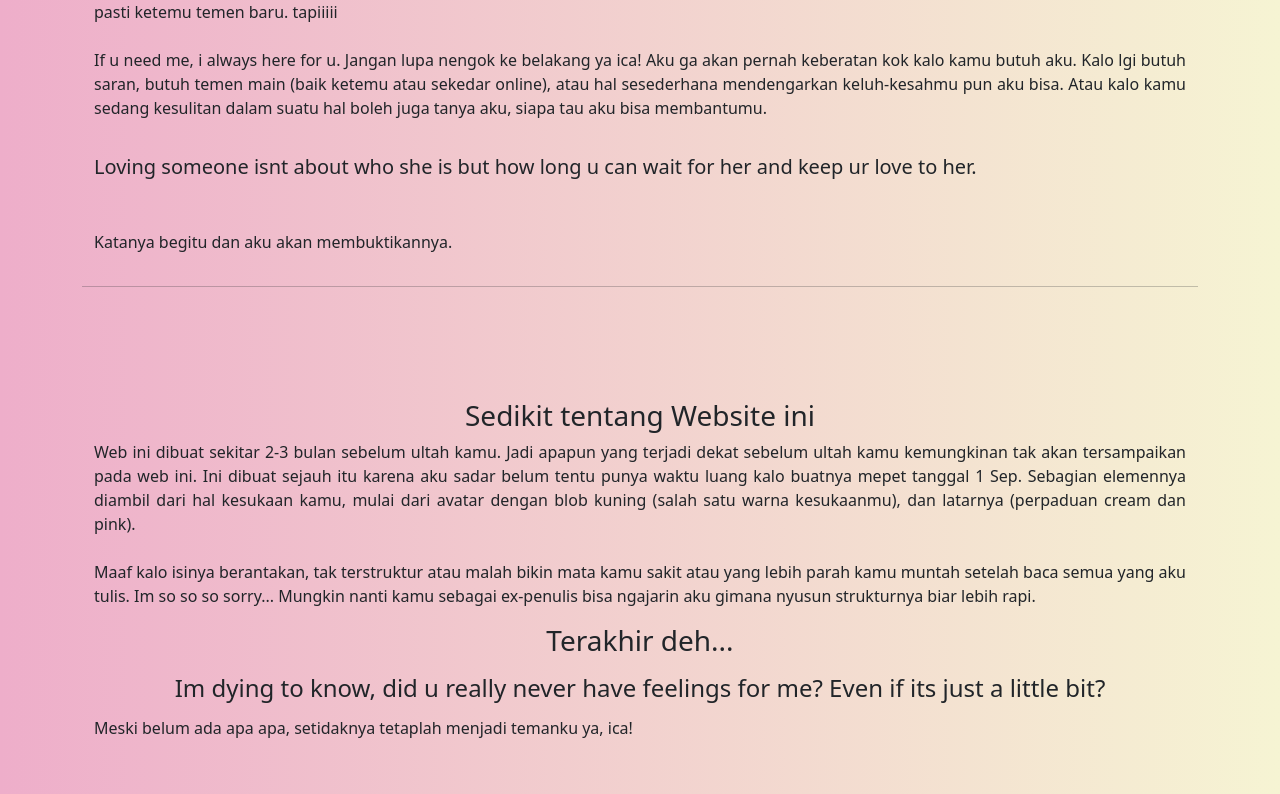
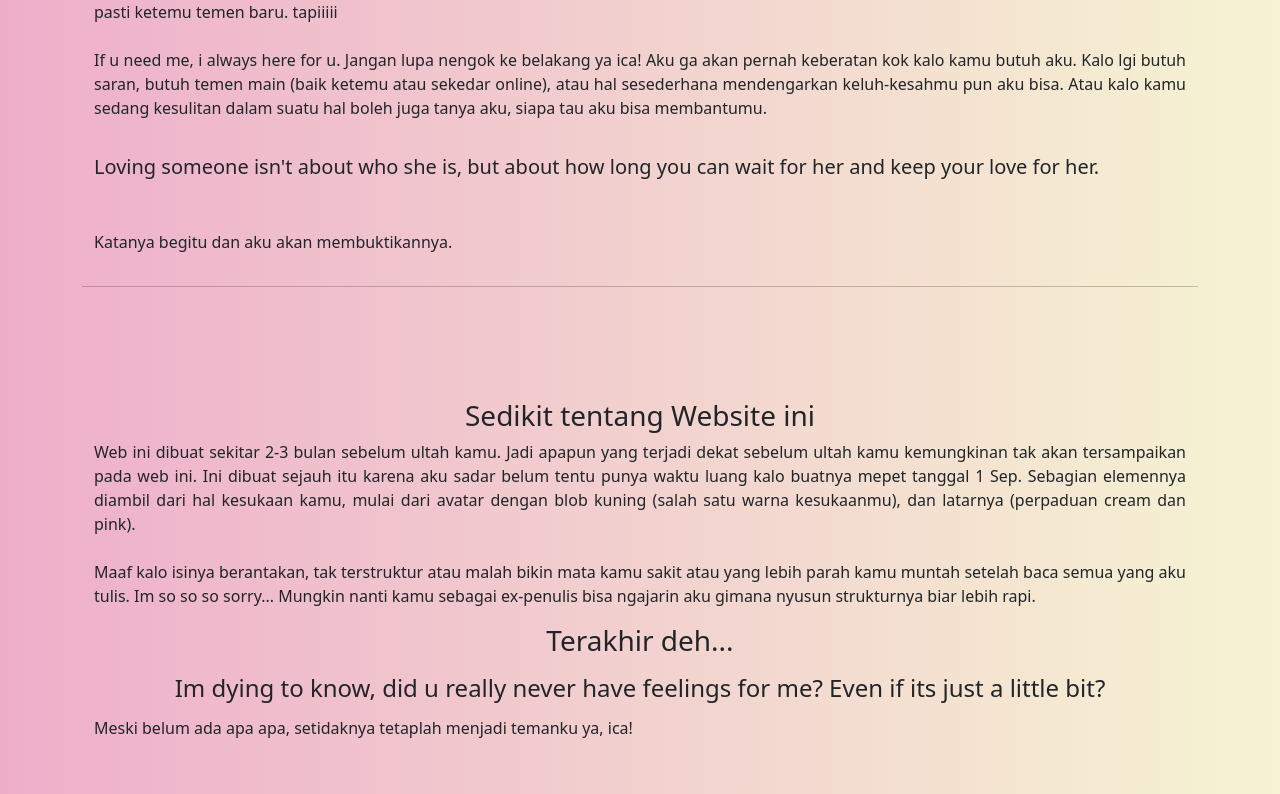
Before and after one commit to riefproject/0109052024, a plain HTML site: page src/html/main.html in a window 1280 px wide. Shown: the part 3226-4020 px from the top of the page. Drawn offline with nearby package versions, Linux system fonts and the light colour scheme.

Commit message:
Update main.html

```diff
--- a/src/html/main.html
+++ b/src/html/main.html
@@ -122,7 +122,7 @@
         </p>
         <figure data-aos="fade-up" class="text-center pt-3 pb-3">
           <blockquote class="blockquote">
-            <p>Loving someone isnt about who she is but how long u can wait for her and keep ur love to her.</p>
+            <p>Loving someone isn't about who she is, but about how long you can wait for her and keep your love for her.</p>
           </blockquote>
         </figure>
         <p>
```
